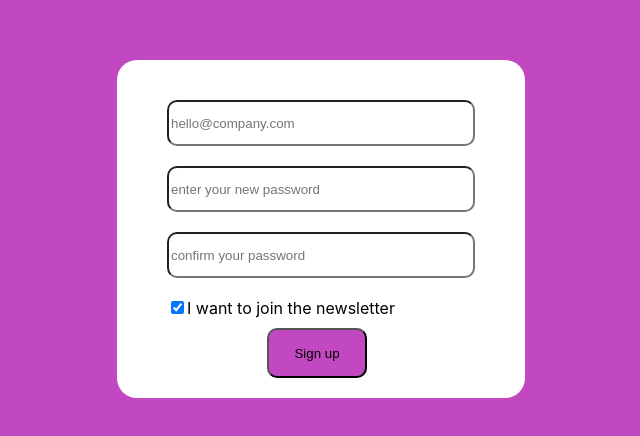
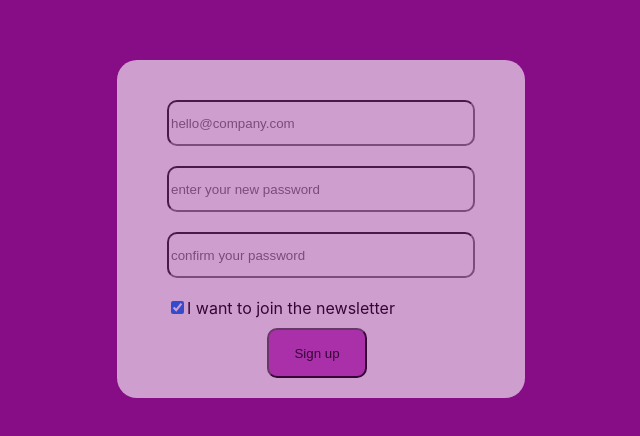
Before and after one commit to Tinady/scrimba-react-course, a React (Create React App) app in the folder memegenerator/: page / in a window 1280 px wide. Shown: the part 140-576 px from the top of the page, without its empty margins (319-959 px from the left). Built offline with nearby package versions, Linux system fonts and the light colour scheme.

Commit message:
small changes

```diff
--- a/memegenerator/src/components/signUp.js
+++ b/memegenerator/src/components/signUp.js
@@ -22,7 +22,7 @@ export default function SignUp ()
     function handleSubmit(event)
     {
             event.preventDefault()
-            formData.password===formData.cpassword?console.log("the passwords match"):console.log("the passwords dont match")
+            formData.password===formData.cpassword?console.log("Successfully signed up"):console.log("the passwords dont match")
             formData.join&& console.log("Thanks for signing up for our newsletter!")
     }
 
--- a/memegenerator/src/signUp.css
+++ b/memegenerator/src/signUp.css
@@ -2,14 +2,15 @@ body{
     display: flex;
     align-items: center;
     justify-content: center;
-    background-color: rgb(194, 72, 194);
+    background-color: rgb(134, 13, 134);
 }
 
 .signUp-container{
     align-items: center;
     justify-content: center;
     padding: 20px 50px;
-    background-color: white;
+    background-color: rgb(255, 255, 255);
+    opacity: 0.6;
     margin-top: 200px;
     border-radius: 20px;
 }
@@ -33,4 +34,5 @@ body{
     margin-left: 100px;
     margin-top: 10px;
     display: block;
+
 }
```
